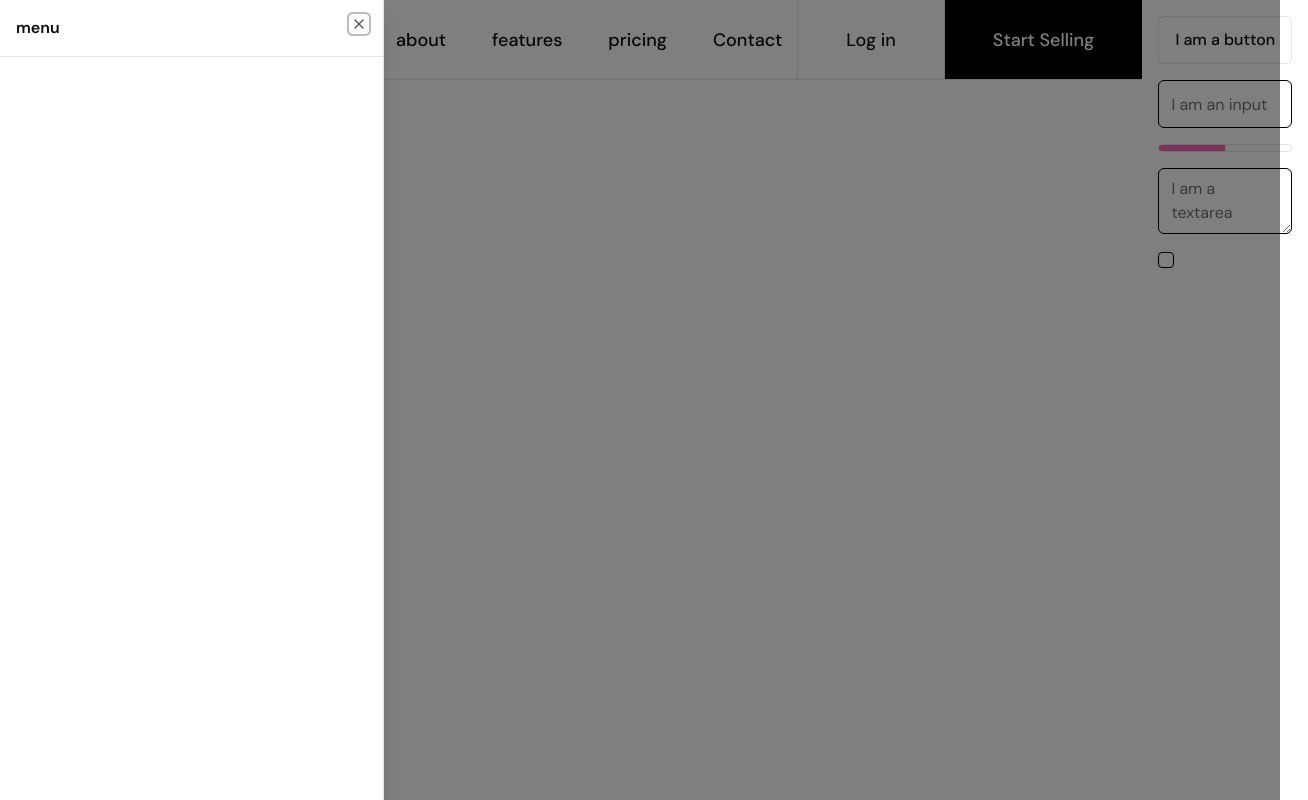
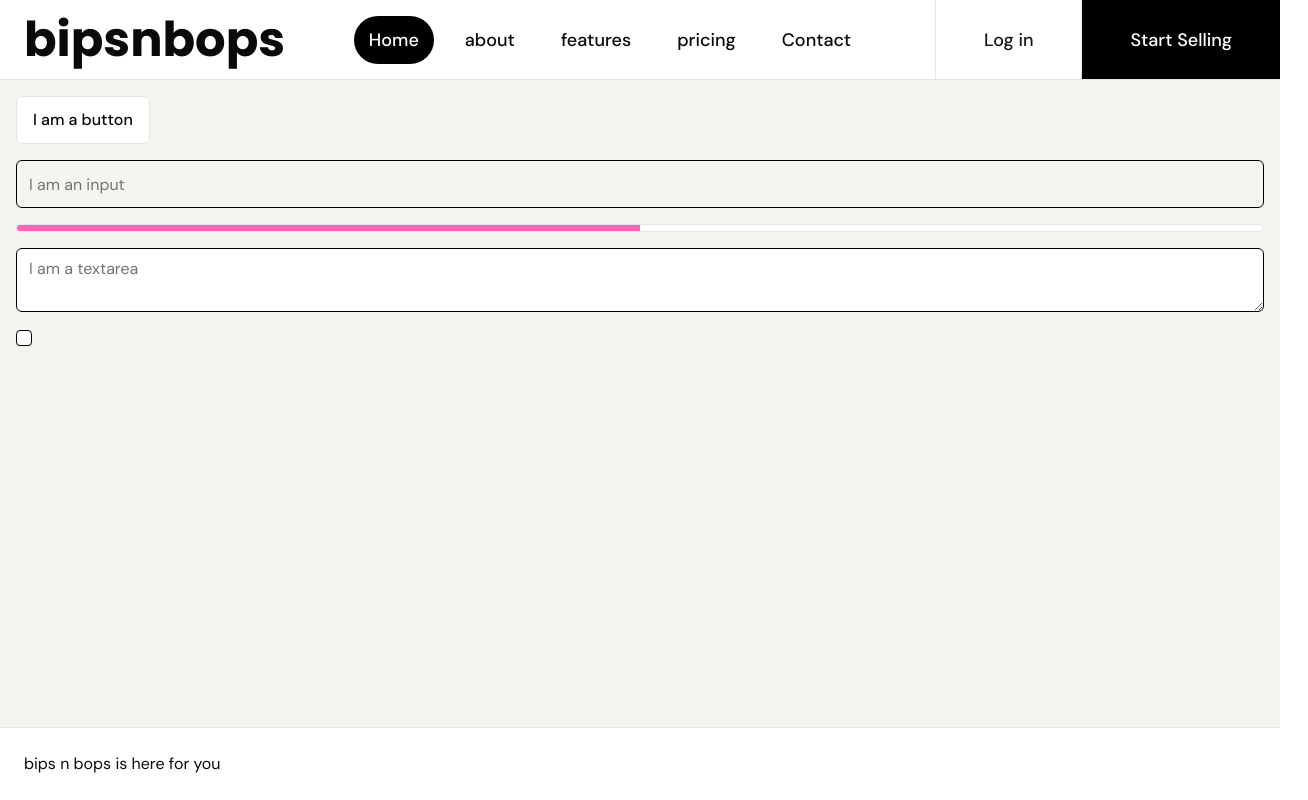
Before and after one commit to Sachika-s/Bips-n-Bops--Online-Market-Place, a Next.js app: page / in a window 1280 px wide. Shown: the whole page, 1308 px wide, since content can reach past the window. Built offline with nearby package versions, Linux system fonts and the light colour scheme.

Commit message:
more changes to side bar + menu

```diff
--- /dev/null
+++ b/src/app/(home)/footer.tsx
@@ -0,0 +1,13 @@
+export const Footer = () => {
+    return (
+        <footer className= "flex border-t justify-between font medium p-6">
+            <div className="flex items-center gap-2">
+                <p>
+                    bips n bops is here for you
+                </p>
+            </div>
+
+        </footer>
+    );
+
+};
--- a/src/app/(home)/layout.tsx
+++ b/src/app/(home)/layout.tsx
@@ -1,15 +1,21 @@
 
+import { Footer } from "./footer";
 import { NavBar } from "./navbar";
+
 
 interface Props{
     children: React.ReactNode;
 };
-
+//flex-1  --> ensures footer is to the bottom of page and children take as much space as they can
 const Layout = ({ children}: Props) => {
     return (
-        <div className = "flex flex=col min-h-screen">
+        <div className = "flex flex-col min-h-screen">
             <NavBar/>
-            {children}
+            <div className="flex-1 bg-[#F4F4F0]">
+
+                {children}
+            </div>
+            <Footer/>
         </div>
 
         );
--- a/src/app/(home)/navbar-sidebar.tsx
+++ b/src/app/(home)/navbar-sidebar.tsx
@@ -7,6 +7,7 @@ import{
 } from "@/components/ui/sheet";
 
 import {ScrollArea} from "@/components/ui/scroll-area";
+import Link from "next/link";
 
 interface NavbarItem{
     href:string;
@@ -39,6 +40,34 @@ export const NavbarSidebar = ({
 
               </SheetHeader>
 
+              <ScrollArea className="flex flex-col overflow-y-auto h-full pb-2">
+                {items.map((item) => (
+                    <Link
+                    key={item.href}
+                    href={item.href} //displays all items in menu bar
+                    className="w-full text-left p-4 hover:bg-black hover:text-white flex items-center text-base font-medium"
+                    onClick={() => onOpenChange(false)} //closes the menu once a page is clicked
+                    >
+                        {item.children}
+
+                    </Link>
+
+                ))}
+                <div className="border-t">
+                    <Link href="/sign-in" className="w-full text-left p-4 hover:bg-black hover:text-white flex items-center text-base font-medium"
+                    >
+                        Log-in
+
+                    </Link >
+                    <Link href="/sign-up" className="w-full text-left p-4 hover:bg-black hover:text-white flex items-center text-base font-medium"
+                    >
+                        Start selling
+
+                    </Link >
+
+                </div>
+              </ScrollArea>
+
             </SheetContent>
 
         </Sheet>
--- a/src/app/(home)/navbar.tsx
+++ b/src/app/(home)/navbar.tsx
@@ -9,6 +9,7 @@ import {cn} from "@/lib/utils";
 
 import { NavbarSidebar } from "./navbar-sidebar";
 import { useState } from "react";
+import { Menu, MenuIcon } from "lucide-react";
 
 const poppins = Poppins({
     subsets: ["latin"],
@@ -55,7 +56,7 @@ const navbarItems=[
 
 export const NavBar = () => {
     const pathname = usePathname();
-    const [isSidebarOpen, setIsSidebarOpen]= useState(true);
+    const [isSidebarOpen, setIsSidebarOpen]= useState(false);
     return (
         <nav className="h-20 flex border-b justify-between font medium bg-white">
             <Link href="/" className="pl-6 flex items-center">
@@ -104,6 +105,19 @@ export const NavBar = () => {
                 </Button>
 
             </div>
+
+
+            <div className="flex lg:hidden items-center justify-center">
+                <Button
+                    variant="ghost"
+                    className= "size-12 border-transparent bg-white"
+                    onClick={() => setIsSidebarOpen(true)}
+                    >
+
+                    <MenuIcon/>
+                </Button>
+
+            </div>
         </nav>
     );
 };
--- a/src/components/ui/checkbox.tsx
+++ b/src/components/ui/checkbox.tsx
@@ -15,6 +15,7 @@ function Checkbox({
       data-slot="checkbox"
       className={cn(
         "peer border-input dark:bg-input/30 data-[state=checked]:bg-primary data-[state=checked]:text-primary-foreground dark:data-[state=checked]:bg-primary data-[state=checked]:border-primary focus-visible:border-ring focus-visible:ring-ring/50 aria-invalid:ring-destructive/20 dark:aria-invalid:ring-destructive/40 aria-invalid:border-destructive size-4 shrink-0 rounded-[4px] border shadow-xs transition-shadow outline-none focus-visible:ring-[3px] disabled:cursor-not-allowed disabled:opacity-50",
+        "bg-white",
         className
       )}
       {...props}
--- a/src/components/ui/progress.tsx
+++ b/src/components/ui/progress.tsx
@@ -16,7 +16,7 @@ function Progress({
       className={cn(
         " relative h-2 w-full overflow-hidden rounded-full",
         //class changed
-        "border bg-transparent",
+        "border bg-white",
         className
       )}
       {...props}
--- a/src/components/ui/textarea.tsx
+++ b/src/components/ui/textarea.tsx
@@ -9,7 +9,7 @@ function Textarea({ className, ...props }: React.ComponentProps<"textarea">) {
       className={cn(
         "border-input placeholder:text-muted-foreground focus-visible:border-ring focus-visible:ring-ring/50 aria-invalid:ring-destructive/20 dark:aria-invalid:ring-destructive/40 aria-invalid:border-destructive dark:bg-input/30 flex field-sizing-content min-h-16 w-full rounded-md border bg-transparent px-3 py-2 text-base transition-[color,box-shadow] outline-none focus-visible:ring-[3px] disabled:cursor-not-allowed disabled:opacity-50",
         //modified
-        "md:text-base",
+        "md:text-base bg-white",
         className
       )}
       {...props}
```
